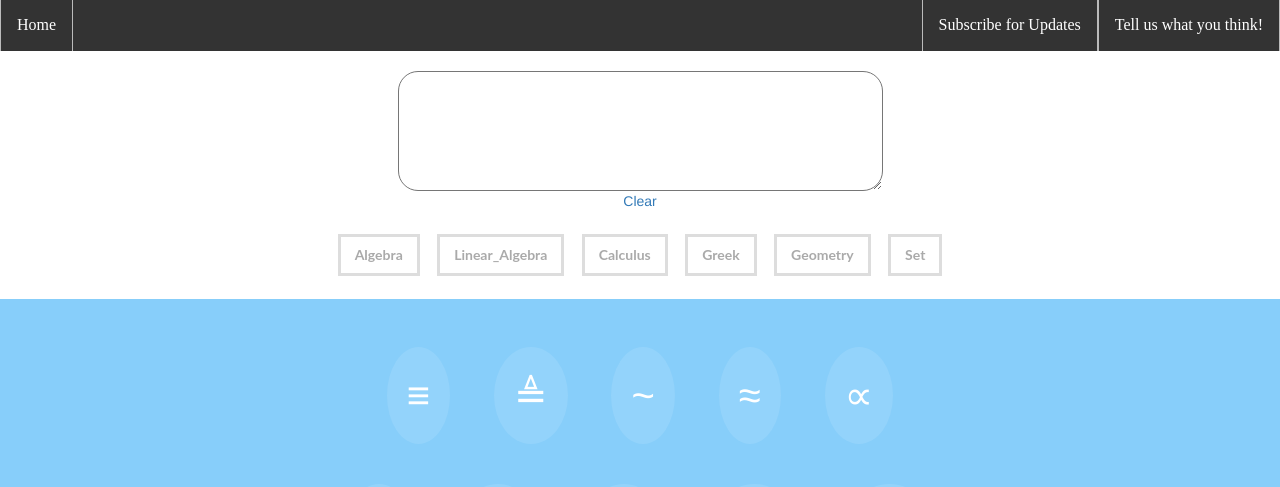
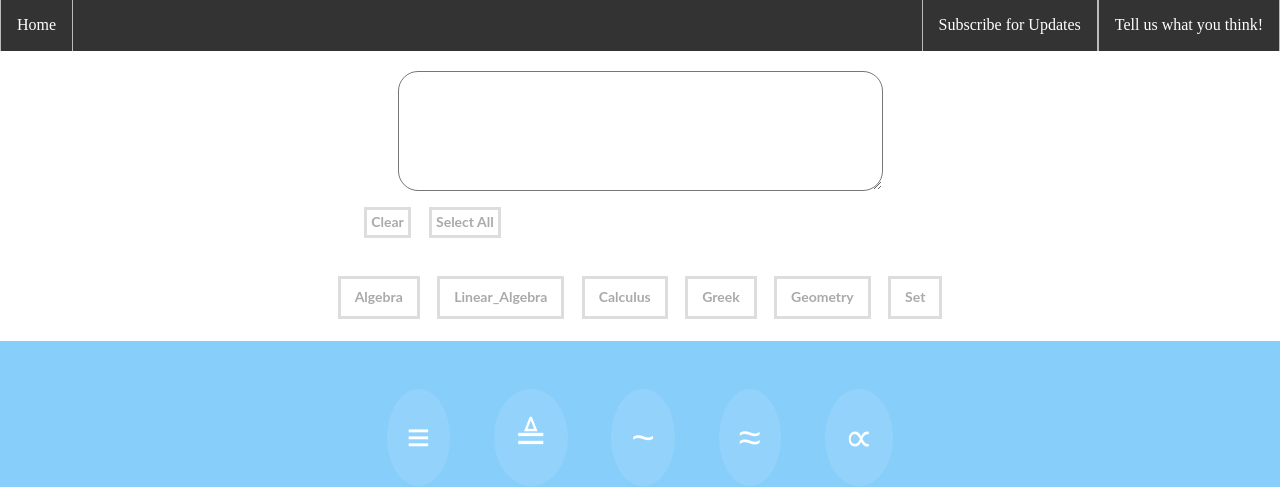
Before and after one commit to riaing/Communicon, a PHP site: page /mvp/index.html in a window 1280 px wide. Shown: the top 487 px of the page. Run offline with PHP 8.4, Linux system fonts and the light colour scheme; some libraries are stand-ins or nearby versions; some web fonts are replaced.

Commit message:
add select all function and button

```diff
--- a/mvp/css/style.css
+++ b/mvp/css/style.css
@@ -11,7 +11,6 @@
     float: left;
     border-right:1px solid #bbb;
     border-left:1px solid #bbb;
-
     text-decoration: none;
 }
 
@@ -29,11 +28,30 @@
     background-color: #111;
 }
 
-#clear {
-    display: block;
-    text-align: center;
-    margin-left: auto;
-    margin-right: auto;
+#side-buttons {
+    opacity: 1;
+    color: #aaa;
+    display: inline-block;
+    margin: 0.5em;
+    padding: 0.1em 20em;
+    font-weight: 700;
+}
+
+#side-buttons a {
+    text-decoration: none;
+    color: #aaa;
+    font-family: 'Lato', Calibri, Arial, sans-serif;
+    display: inline-block;
+    margin: 0.5em;
+    padding: 0.2em .3em;
+    border: 3px solid #ddd;
+    font-weight: 700;
+
+}
+
+#side-buttons a:hover {
+    color:black;
+    border: 3px solid white;
 }
 
 textarea {
--- a/mvp/index.html
+++ b/mvp/index.html
@@ -39,10 +39,13 @@
 
     <div class="container" >
         <textarea id="txtarea"></textarea>
+        <div id= "side-buttons">
+            <a id = "clear"  onclick="" >Clear</a>
+            <a id = "selectAll"  onclick="select_all()" >Select All</a>
+        </div>
     </div>
 
     <!-- can't change id"clear" below  -->
-    <a id = "clear"  onclick="" >Clear</a>
 
 <div>
 
@@ -245,18 +248,20 @@
     });
 </script>
 
-  <script>
+<script>
      //Inserts symbols into the textarea
      $origin("#clear").click(function(event){
          var content;
          content = "";
          $origin("#txtarea").val(content);
     });
-   </script>
+</script>
 
-
-
-
+<script type="text/javascript">
+      function select_all() {
+          $origin("#txtarea").select();
+      }
+</script>
 
 
 </body>
```
